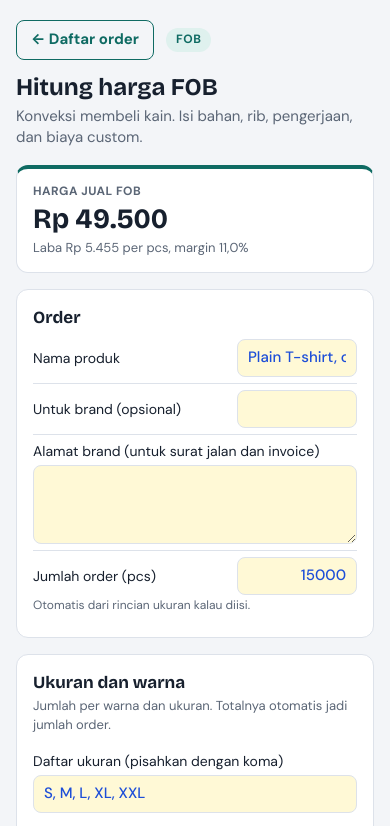
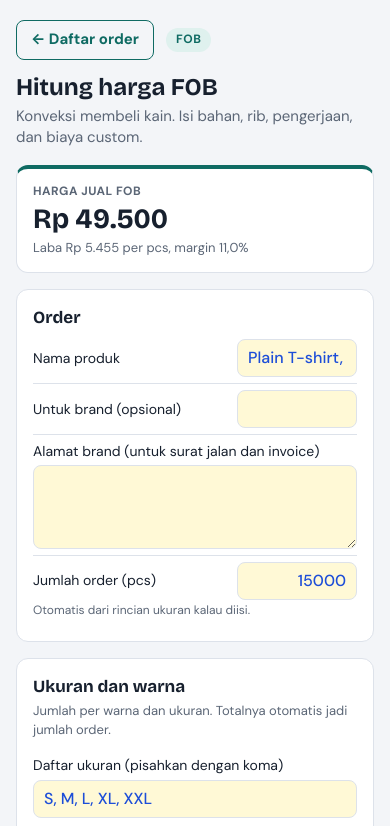
Before and after one commit to alta-ship-it/kalkulator-hpp, a plain HTML site: page index.html in a window 390 px wide. Both pictures are taken after a click on the button 171 px from the left and 716 px from the top of the page. Shown: the top 826 px of the page. Drawn offline with nearby package versions, Linux system fonts and the light colour scheme.

Commit message:
Cegah layar iPhone membesar dan bergeser saat mengisi kolom
Co-Authored-By: Claude Opus 5.5 <noreply@anthropic.com>
Claude-Session: https://claude.ai/code/session_013zKvUx1ceAueumnpTZjsCe

```diff
--- a/index.html
+++ b/index.html
@@ -2,7 +2,7 @@
 <html lang="id" data-theme="light">
 <head>
 <meta charset="utf-8">
-<meta name="viewport" content="width=device-width, initial-scale=1">
+<meta name="viewport" content="width=device-width, initial-scale=1, maximum-scale=1, viewport-fit=cover">
 <title>Pandera</title>
 <meta name="theme-color" content="#0f6b63">
 <meta name="apple-mobile-web-app-capable" content="yes">
@@ -125,6 +125,9 @@ input.num, input.txt {
 }
 input.txt { text-align: left; }
 select { width: 100%; min-height: 38px; padding: 6px 8px; border: 1px solid var(--line); border-radius: 8px; background: var(--surface); color: var(--ink); font: inherit; }
+/* iPhone memperbesar layar kalau huruf kotak isian di bawah 16px. */
+input, select, textarea { font-size: 16px !important; }
+html, body { overflow-x: hidden; max-width: 100%; }
 input:focus-visible, select:focus-visible, button:focus-visible, summary:focus-visible { outline: 3px solid var(--accent); outline-offset: 1px; }
 .total { display: flex; justify-content: space-between; padding: 10px 0 0; border-top: 2px solid var(--line); font-weight: 700; margin-top: 6px; }
 details summary { cursor: pointer; font-weight: 700; color: var(--accent); padding: 4px 0; }
```
